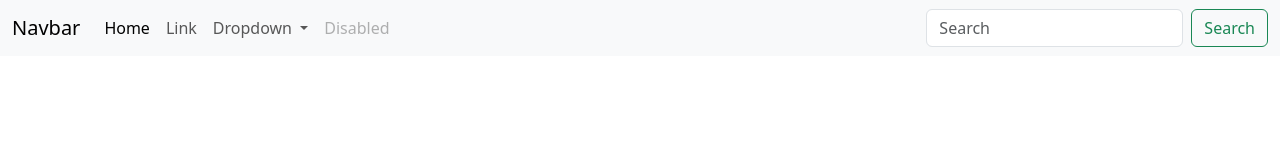
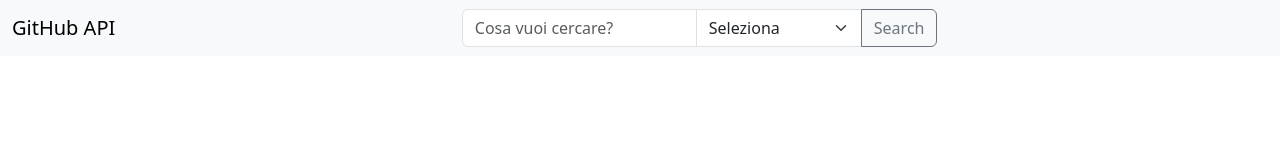
Before and after one commit to rudyhuacasi/github-api, a plain HTML site: page index.html in a window 1280 px wide. Drawn offline with nearby package versions, Linux system fonts and the light colour scheme.

Commit message:
{UPD} added  layout of search

```diff
--- a/index.html
+++ b/index.html
@@ -6,48 +6,41 @@
     <title>Github Api</title>
     <link rel="stylesheet" href="style.css">
     <link href="https://cdn.jsdelivr.net/npm/bootstrap@5.3.3/dist/css/bootstrap.min.css" rel="stylesheet" integrity="sha384-QWTKZyjpPEjISv5WaRU9OFeRpok6YctnYmDr5pNlyT2bRjXh0JMhjY6hW+ALEwIH" crossorigin="anonymous">
+    <link rel="stylesheet" href="https://cdnjs.cloudflare.com/ajax/libs/font-awesome/6.6.0/css/all.min.css">
 </head>
 <body>
+    <div id="loader" class="spinner-5 d-none"></div>
+
     <nav class="navbar navbar-expand-lg bg-body-tertiary">
         <div class="container-fluid">
-            <a class="navbar-brand" href="#">Navbar</a>
-            <button class="navbar-toggler" type="button" data-bs-toggle="collapse" data-bs-target="#navbarSupportedContent"
-                aria-controls="navbarSupportedContent" aria-expanded="false" aria-label="Toggle navigation">
-                <span class="navbar-toggler-icon"></span>
-            </button>
-            <div class="collapse navbar-collapse" id="navbarSupportedContent">
-                <ul class="navbar-nav me-auto mb-2 mb-lg-0">
-                    <li class="nav-item">
-                        <a class="nav-link active" aria-current="page" href="#">Home</a>
-                    </li>
-                    <li class="nav-item">
-                        <a class="nav-link" href="#">Link</a>
-                    </li>
-                    <li class="nav-item dropdown">
-                        <a class="nav-link dropdown-toggle" href="#" role="button" data-bs-toggle="dropdown"
-                            aria-expanded="false">
-                            Dropdown
-                        </a>
-                        <ul class="dropdown-menu">
-                            <li><a class="dropdown-item" href="#">Action</a></li>
-                            <li><a class="dropdown-item" href="#">Another action</a></li>
-                            <li>
-                                <hr class="dropdown-divider">
-                            </li>
-                            <li><a class="dropdown-item" href="#">Something else here</a></li>
-                        </ul>
-                    </li>
-                    <li class="nav-item">
-                        <a class="nav-link disabled" aria-disabled="true">Disabled</a>
-                    </li>
-                </ul>
-                <form class="d-flex" role="search">
-                    <input class="form-control me-2" type="search" placeholder="Search" aria-label="Search">
-                    <button class="btn btn-outline-success" type="submit">Search</button>
+            <a class="navbar-brand" href="#">GitHub API</a>
+            <div class="container collapse navbar-collapse justify-content-center" id="navbarSupportedContent">
+                <form class="d-flex" role="search" id="search-form">
+                    <div class="input-group">
+                        <input id="search-input" class="form-control w-25" type="search"
+                            placeholder="Cosa vuoi cercare?" aria-label="Search">
+                        <select id="search-type" class="form-select">
+                            <option selected>Seleziona</option>
+                            <option value="repositories">Repositories</option>
+                            <option value="users">Users</option>
+                        </select>
+                        <button class="btn btn-outline-secondary" type="submit">Search</button>
+                    </div>
                 </form>
             </div>
         </div>
     </nav>
+
+    <div class="container mt-5">
+        <div id="results-container" class="grid-container">
+        </div>
+    </div>
+    <div class="container d-flex justify-content-center">
+        <nav aria-label="Page navigation example">
+            <ul class="pagination" id="pagination-container"></ul>
+        </nav>
+    </div>
+
     <script src="script.js"></script>
     <script src="https://cdn.jsdelivr.net/npm/bootstrap@5.3.3/dist/js/bootstrap.bundle.min.js"
         integrity="sha384-YvpcrYf0tY3lHB60NNkmXc5s9fDVZLESaAA55NDzOxhy9GkcIdslK1eN7N6jIeHz"
```
